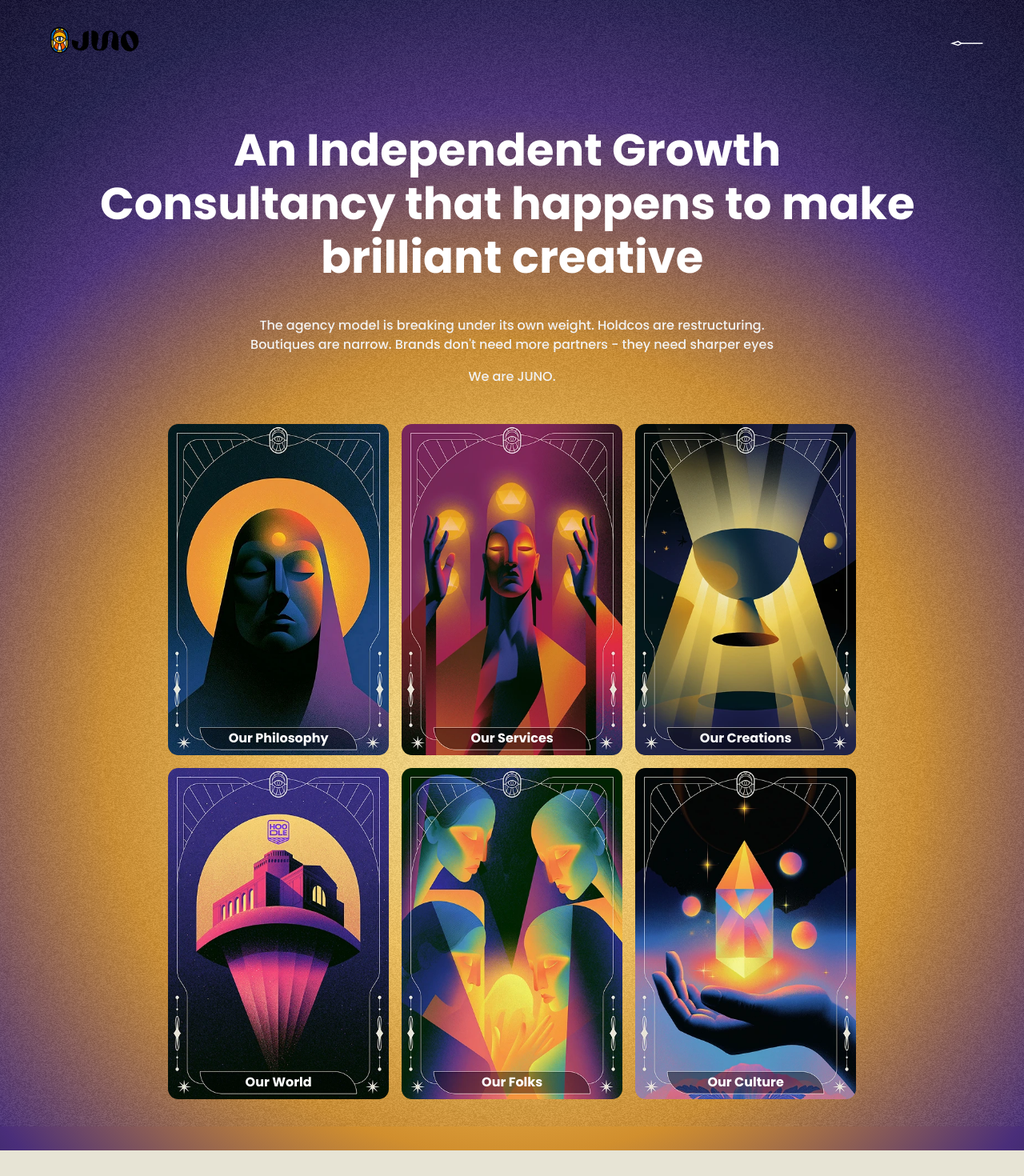
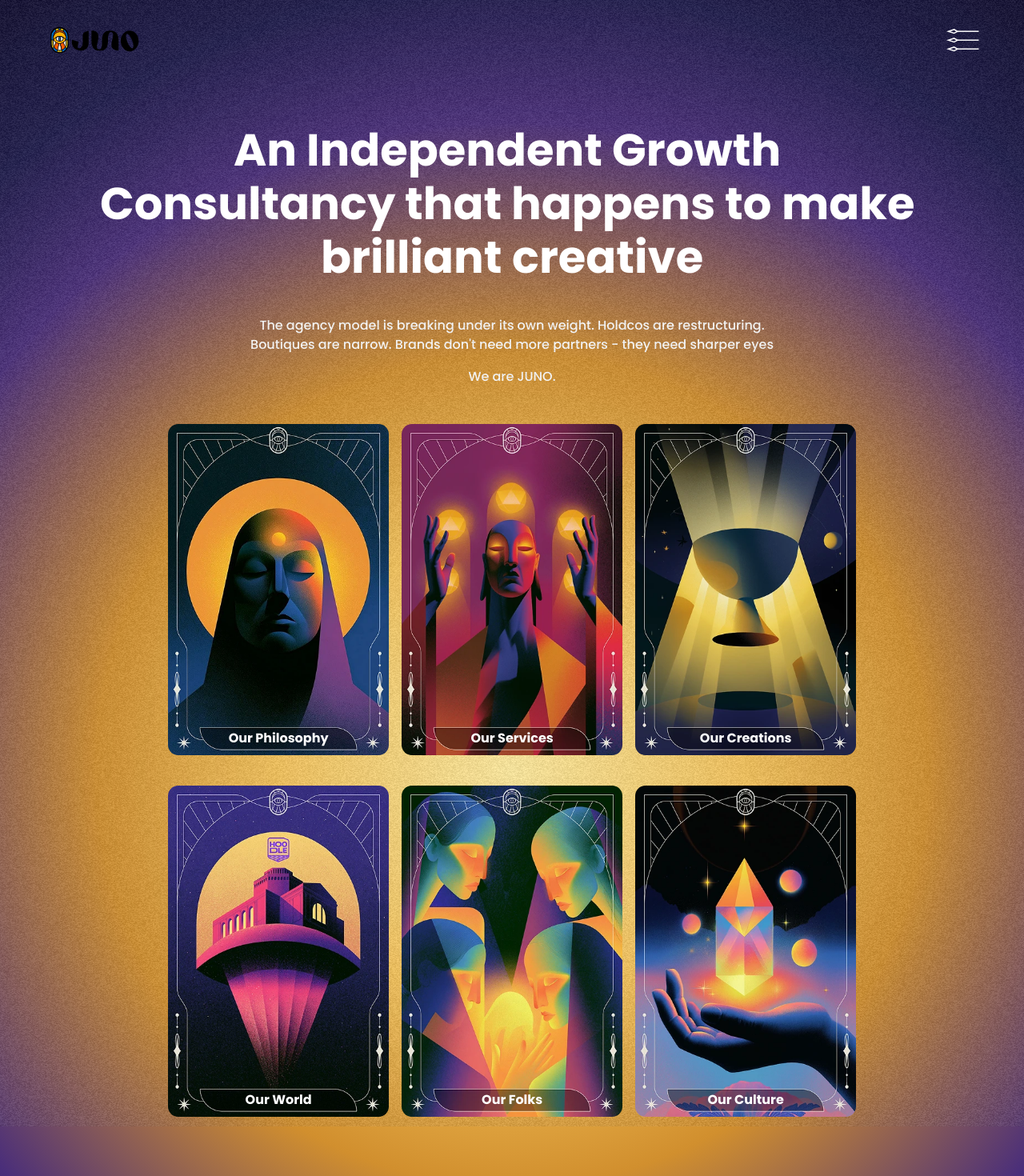
Before and after one commit to JunoVerse-Web/website, a Next.js app: page / in a window 1280 px wide. Shown: the top 1470 px of the page at 80% size. Built offline with nearby package versions, Linux system fonts and the light colour scheme.

Commit message:
fix card animation

```diff
--- a/app/components/animations/FlipCards.tsx
+++ b/app/components/animations/FlipCards.tsx
@@ -2,8 +2,9 @@
 
 import React, { useRef, useState } from "react";
 import clsx from "clsx";
+import Link from "next/link";
 
-export default function FlipCards({ front, back, repeat = false }: { front: React.ReactNode; back: React.ReactNode; repeat?: boolean }) {
+export default function FlipCards({ front, back, repeat = false, link }: { front: React.ReactNode; back: React.ReactNode; repeat?: boolean; link?: string }) {
 	const [rotation, setRotation] = useState(0);
 	const [backRotation, setBackRotation] = useState(180);
 	const [isAnimating, setIsAnimating] = useState(false);
@@ -15,26 +16,6 @@ export default function FlipCards({ front, back, repeat = false }: { front: Reac
 	const leaveTimeout = useRef<NodeJS.Timeout | null>(null);
 
 	const handleMouseEnter = () => {
-		if (leaveTimeout.current) {
-			clearTimeout(leaveTimeout.current);
-			leaveTimeout.current = null;
-		}
-
-		if (!isAnimating) {
-			setIsHovered(true);
-			setFocused(true);
-		}
-	};
-
-	const handleMouseLeave = () => {
-		setIsHovered(false);
-
-		leaveTimeout.current = setTimeout(() => {
-			setFocused(false);
-		}, 1000);
-	};
-
-	const handleClick = () => {
 		if (isAnimating) return;
 
 		setIsAnimating(true);
@@ -60,28 +41,34 @@ export default function FlipCards({ front, back, repeat = false }: { front: Reac
 		}, 1000);
 	};
 
+	const handleMouseLeave = () => {
+		setIsHovered(false);
+
+		leaveTimeout.current = setTimeout(() => {
+			setFocused(false);
+		}, 1000);
+	};
+
+
 	const sharedClass =
 		"backface-hidden w-full h-full pointer-events-none rounded-[1vw] overflow-hidden transform-3d transition-transform duration-1000 ease-[cubic-bezier(0.22,1,0.36,1)] ";
 
 	const innerSharedClass = "transform-3d transition-transform ease-[cubic-bezier(0.22,1,0.36,1)] will-change-transform flex items-center justify-center w-full h-full";
 
 	return (
-		<div
+		<Link href={link || "#"}
 			className={clsx(
 				"group relative grid content-center text-center bg-transparent w-full h-auto perspective-[1250px] cursor-pointer",
-				isAnimating && "pointer-events-none",
 				focused && "z-50",
 			)}
-			onClick={() => {
-				handleClick();
-			}}
+
 			onMouseEnter={handleMouseEnter}
 			onMouseLeave={handleMouseLeave}
 		>
 			<div
 				className={clsx("relative", sharedClass)}
 				style={{
-					transform: `rotateY(${rotation + (isHovered ? 45 : 0)}deg)`,
+					transform: `rotateY(${rotation}deg)`,
 				}}
 			>
 				<div className={clsx(innerSharedClass)}>{front}</div>
@@ -89,11 +76,11 @@ export default function FlipCards({ front, back, repeat = false }: { front: Reac
 			<div
 				className={clsx("absolute inset-0", sharedClass)}
 				style={{
-					transform: `rotateY(${backRotation + (isHovered ? 45 : 0)}deg)`,
+					transform: `rotateY(${backRotation}deg)`,
 				}}
 			>
 				<div className={clsx(innerSharedClass)}>{back}</div>
 			</div>
-		</div>
+		</Link>
 	);
 }
--- a/app/components/layout/navigation/burger-menu-overlay.tsx
+++ b/app/components/layout/navigation/burger-menu-overlay.tsx
@@ -101,9 +101,11 @@ export default function BurgerMenuOverlay() {
 				</Link>
 
 				<div
-					className="burgerMenuIcon cursor-pointer"
+					className="burgerMenuIcon cursor-pointer flex flex-col items-center justify-center gap-1"
 					onClick={toggleMenu}
 				>
+					<WhiteArrowLeft />
+					<WhiteArrowLeft />
 					<WhiteArrowLeft />
 				</div>
 			</div>
--- a/app/globals.css
+++ b/app/globals.css
@@ -133,7 +133,7 @@ p, a, span, li, ul ol {
 }
 
 .burgermenuLogo {
-	@apply h-auto w-[9.11vw] min-w-25 object-contain aspect-175/51;
+	@apply h-auto w-[9.11vw] min-w-25 object-contain aspect-175/51 !m-0;
 }
 
 .burgerMenuTopHodler {
@@ -157,6 +157,7 @@ p, a, span, li, ul ol {
 	padding: clamp(0.85rem, 2.08vw, 2.08vw) 0;
 	line-height: 1;
 	font-weight: 700;
+	margin: 0;
 }
 
 .cardTags {
--- a/package.json
+++ b/package.json
@@ -19,7 +19,8 @@
     "next": "16.2.6",
     "next-mdx-remote": "^6.0.0",
     "react": "19.2.4",
-    "react-dom": "19.2.4"
+    "react-dom": "19.2.4",
+    "zustand": "^5.0.13"
   },
   "devDependencies": {
     "@tailwindcss/postcss": "^4",
```
Also changed, not shown: 1 other file (tests, documents, lock files or other folders).
